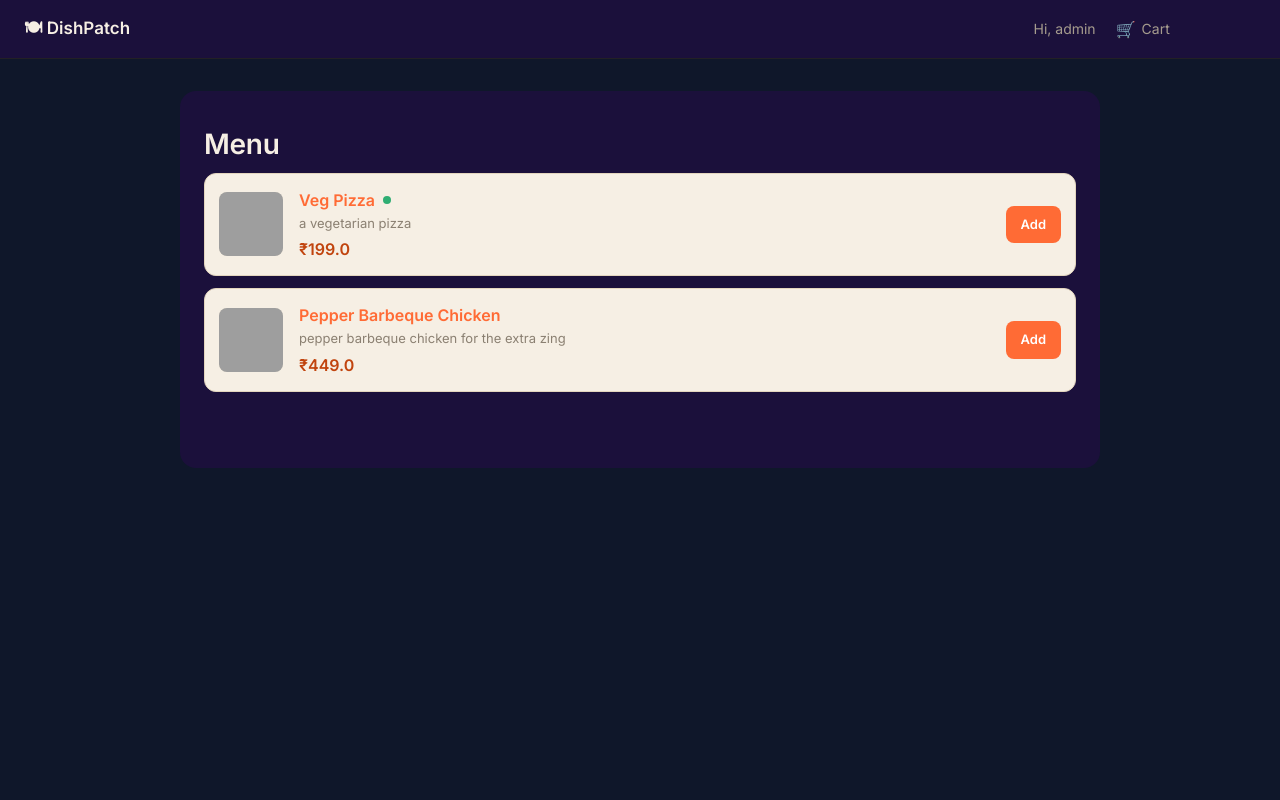
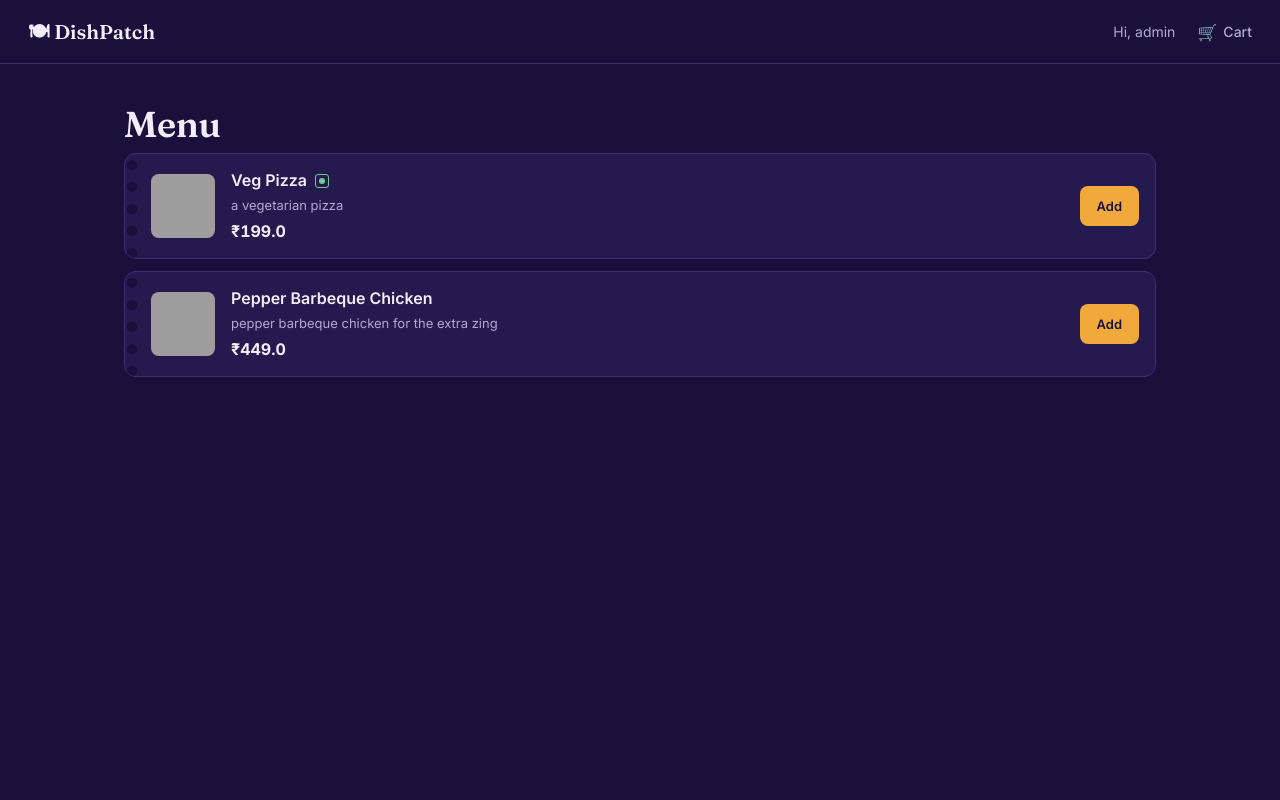
Before and after one commit to AbhijithMT04/DishPatch---Smart-delivery-seamlessly-dispatched., a Django app: page /view_menu/10/admin in a window 1280 px wide. Run offline with Django 5.2, Linux system fonts and the light colour scheme; data comes from the database, SQL or seed files in the repository; both versions use the stored data as it was after the commit; grey boxes are pictures that could not be loaded.

Commit message:
change UI

```diff
--- a/delivery/static/script.js
+++ b/delivery/static/script.js
@@ -1,20 +1,88 @@
 document.addEventListener("DOMContentLoaded", function () {
-  // Ask for confirmation before any "delete" link is followed,
+  initDeleteConfirm();
+  initBackButtons();
+  initNavShadow();
+});
 
+function initDeleteConfirm() {
   document.querySelectorAll(".js-confirm-delete").forEach(function (link) {
     link.addEventListener("click", function (e) {
-      var ok = confirm("Delete this restaurant? This can't be undone.");
-      if (!ok) {
-        e.preventDefault();
-      }
+      e.preventDefault();
+      var row = link.closest(".row-card");
+      var nameEl = row ? row.querySelector(".name") : null;
+      var label = nameEl ? nameEl.textContent.trim() : "this item";
+      var href = link.getAttribute("href");
+
+      showConfirmDialog({
+        title: "Delete " + label + "?",
+        body: "This removes it for good. There's no undo.",
+        confirmLabel: "Delete",
+        onConfirm: function () {
+          window.location.href = href;
+        }
+      });
     });
   });
+}
 
-  // Generic "back" buttons that don't depend on a specific URL name.
+function initBackButtons() {
   document.querySelectorAll(".js-back").forEach(function (btn) {
     btn.addEventListener("click", function (e) {
       e.preventDefault();
       window.history.back();
     });
   });
-});
+}
+
+function initNavShadow() {
+  var nav = document.querySelector(".navbar");
+  if (!nav) return;
+
+  function onScroll() {
+    nav.classList.toggle("is-scrolled", window.scrollY > 4);
+  }
+  onScroll();
+  window.addEventListener("scroll", onScroll, { passive: true });
+}
+
+function showConfirmDialog(opts) {
+  var overlay = document.createElement("div");
+  overlay.className = "dp-overlay";
+  overlay.innerHTML =
+    '<div class="dp-dialog" role="alertdialog" aria-modal="true" aria-labelledby="dp-dialog-title">' +
+      '<h3 id="dp-dialog-title"></h3>' +
+      "<p></p>" +
+      '<div class="dp-dialog-actions">' +
+        '<button type="button" class="btn btn-ghost btn-sm" data-action="cancel">Cancel</button>' +
+        '<button type="button" class="btn btn-danger btn-solid btn-sm" data-action="confirm"></button>' +
+      "</div>" +
+    "</div>";
+
+  overlay.querySelector("h3").textContent = opts.title;
+  overlay.querySelector("p").textContent = opts.body;
+  overlay.querySelector('[data-action="confirm"]').textContent = opts.confirmLabel;
+
+  document.body.appendChild(overlay);
+  document.body.style.overflow = "hidden";
+
+  function close() {
+    overlay.remove();
+    document.body.style.overflow = "";
+    document.removeEventListener("keydown", onKeydown);
+  }
+  function onKeydown(e) {
+    if (e.key === "Escape") close();
+  }
+
+  overlay.addEventListener("click", function (e) {
+    if (e.target === overlay) close();
+  });
+  overlay.querySelector('[data-action="cancel"]').addEventListener("click", close);
+  overlay.querySelector('[data-action="confirm"]').addEventListener("click", function () {
+    close();
+    opts.onConfirm();
+  });
+  document.addEventListener("keydown", onKeydown);
+
+  overlay.querySelector('[data-action="confirm"]').focus();
+}
--- a/delivery/static/style.css
+++ b/delivery/static/style.css
@@ -1,103 +1,147 @@
+@import url('https://fonts.googleapis.com/css2?family=Fraunces:opsz,wght@9..144,500;9..144,600;9..144,700&family=Inter:wght@400;500;600;700&display=swap');
+
 :root {
-  --bg: #0F172A;
-  --text: #F6EFE4;
-  --text-muted: #A69C8E;
-  --border: #232025;
+  --ink: #F3EEFB;
+  --ink-soft: #B3A8D6;
+  --ink-on-accent: #1B103B;
+  --paper: #1B103B;
+  --paper-warm: #241A4D;
+  --paper-line: #3E2F72;
 
-  --surface: #F6EFE4;
-  --surface-alt: #EFE4D0;
-  --text-on-surface: #FF6B35;
-  --text-muted-surface: #8B8072;
-  --border-surface: #E3D5BE;
+  --marigold: #F2A93B;
+  --marigold-hover: #FFC369;
+  --marigold-tint: rgba(242, 169, 59, 0.16);
 
-  --primary: #FF6B35;
-  --primary-hover: #E4551F;
-  --on-primary: #FFFFFF;
-  --primary-on-surface: #C1440E;
+  --chili: #FF6B47;
+  --chili-strong: #C1401F;
+  --chili-tint: rgba(255, 107, 71, 0.15);
 
-  --success: #2FAE73;
-  --success-bg: #DFF3E7;
-  --success-text: #1D7A4C;
+  --curry: #6FCB93;
+  --curry-tint: rgba(111, 203, 147, 0.15);
 
-  --danger: #D64545;
-  --danger-bg: #FCE4E2;
-  --danger-border: #F2B8B0;
-  --danger-bg-dark: #2A1210;
-  --danger-text-dark: #FF9585;
+  --shadow-sm: 0 1px 2px rgba(0, 0, 0, 0.35);
+  --shadow-md: 0 10px 28px rgba(0, 0, 0, 0.45);
+
+  --font-display: 'Fraunces', Georgia, serif;
+  --font-body: 'Inter', -apple-system, BlinkMacSystemFont, 'Segoe UI', sans-serif;
+
+  --r-sm: 8px;
+  --r-md: 12px;
+  --r-lg: 20px;
 }
 
 * { box-sizing: border-box; }
 
 body {
   margin: 0;
-  background: var(--bg);
-  color: var(--text);
-  font-family: "Inter", -apple-system, BlinkMacSystemFont, "Segoe UI", sans-serif;
-  line-height: 1.5;
+  background: var(--paper);
+  color: var(--ink);
+  font-family: var(--font-body);
+  font-size: 16px;
+  line-height: 1.55;
   -webkit-font-smoothing: antialiased;
 }
 
-h1, h2, h3 { margin: 0 0 8px; font-weight: 600; letter-spacing: -0.01em; }
-h1 { font-size: 1.75rem; }
-h2 { font-size: 1.375rem; }
-h3 { font-size: 1.125rem; }
+h1, h2, h3 {
+  font-family: var(--font-display);
+  font-weight: 600;
+  color: var(--ink);
+  line-height: 1.15;
+  margin: 0 0 8px;
+  letter-spacing: -0.01em;
+}
+h1 { font-size: 2.25rem; }
+h2 { font-size: 1.5rem; }
+h3 { font-size: 1.125rem; font-weight: 600; }
+
 p { margin: 0; }
 a { color: inherit; }
 
-.muted { color: var(--text-muted); }
-.error-text { color: var(--danger-text-dark); }
+.muted { color: var(--ink-soft); }
+.link-muted {
+  display: block;
+  text-align: center;
+  margin-top: 18px;
+  font-size: 0.875rem;
+  color: var(--ink-soft);
+  text-decoration: none;
+}
+.link-muted:hover { color: var(--marigold-hover); text-decoration: underline; }
+
+a:focus-visible,
+button:focus-visible,
+input:focus-visible,
+textarea:focus-visible {
+  outline: 2px solid var(--marigold);
+  outline-offset: 2px;
+}
+
+@media (prefers-reduced-motion: reduce) {
+  *, *::before, *::after {
+    animation-duration: 0.001ms !important;
+    animation-iteration-count: 1 !important;
+    transition-duration: 0.001ms !important;
+  }
+}
 
 .content-frame {
-  max-width: 920px;
-  margin: 32px auto 0;
-  background: #1b103b;
-  border-radius: 16px;
-  overflow: hidden;
+  min-height: calc(100vh - 65px);
 }
 
 .container {
-  max-width: 960px;
+  max-width: 1080px;
   margin: 0 auto;
-  padding: 32px 24px 64px;
+  padding: 40px 24px 72px;
+}
+
+.container-bg {
+  background-image: radial-gradient(var(--paper-line) 1px, transparent 1px);
+  background-size: 22px 22px;
+  background-position: -4px -4px;
 }
 
 .navbar {
   display: flex;
   align-items: center;
   justify-content: space-between;
-  padding: 16px 24px;
-  border-bottom: 1px solid var(--border);
+  padding: 16px 28px;
+  background: var(--paper);
+  border-bottom: 1px solid var(--paper-line);
   position: sticky;
   top: 0;
-  background: #1b103b;
-  z-index: 10;
+  z-index: 20;
+  transition: box-shadow 0.2s ease;
 }
+.navbar.is-scrolled { box-shadow: var(--shadow-sm); }
+
 .navbar .logo {
+  font-family: var(--font-display);
   font-weight: 600;
-  font-size: 1.0625rem;
+  font-size: 1.25rem;
   text-decoration: none;
-  color: var(--text);
+  color: var(--ink);
   display: inline-flex;
   align-items: center;
   gap: 8px;
 }
+
 .nav-right {
   display: flex;
   align-items: center;
-  gap: 20px;
-  margin-right: 7%;
+  gap: 22px;
 }
 .nav-right a {
   text-decoration: none;
-  color: var(--text-muted);
+  color: var(--ink-soft);
   font-size: 0.875rem;
-  transition: color 0.15s;
+  font-weight: 500;
   display: inline-flex;
   align-items: center;
   gap: 6px;
+  transition: color 0.15s ease;
 }
-.nav-right a:hover { color: var(--primary); }
-.nav-user { font-size: 0.875rem; color: var(--text-muted); }
+.nav-right a:hover { color: var(--marigold-hover); }
+.nav-user { font-size: 0.875rem; color: var(--ink-soft); }
 .cart-icon { font-size: 1rem; line-height: 1; }
 
 .btn {
@@ -105,55 +149,48 @@ a { color: inherit; }
   align-items: center;
   justify-content: center;
   gap: 6px;
-  padding: 0.625rem 1.25rem;
-  border-radius: 8px;
-  font-size: 0.875rem;
+  padding: 0.7rem 1.4rem;
+  border-radius: var(--r-sm);
+  font-family: var(--font-body);
+  font-size: 0.9rem;
   font-weight: 600;
   border: 1px solid transparent;
   cursor: pointer;
   text-decoration: none;
-  transition: background-color 0.15s, border-color 0.15s;
+  transition: background-color 0.15s ease, border-color 0.15s ease, color 0.15s ease, transform 0.1s ease;
 }
-.btn-sm { padding: 0.5rem 0.875rem; font-size: 0.8125rem; }
+.btn:active { transform: translateY(1px); }
+.btn-sm { padding: 0.55rem 1rem; font-size: 0.8125rem; }
 .btn-full { width: 100%; }
-.btn-primary { background: var(--primary); color: var(--on-primary); }
-.btn-primary:hover { background: var(--primary-hover); }
 
-.btn-ghost { background: transparent; color: var(--text-on-surface); border-color: var(--border-surface); }
-.btn-ghost:hover { border-color: var(--primary); }
+.btn-primary { background: var(--marigold); color: var(--ink-on-accent); }
+.btn-primary:hover { background: var(--marigold-hover); }
 
-.btn-ghost-invert { background: transparent; color: var(--text); border-color: var(--border); }
-.btn-ghost-invert:hover { border-color: var(--primary); }
+.btn-ghost { background: transparent; color: var(--ink); border-color: var(--paper-line); }
+.btn-ghost:hover { border-color: var(--marigold-hover); color: var(--marigold-hover); }
 
-.btn-danger { background: transparent; color: var(--danger); border-color: var(--danger-border); }
-.btn-danger:hover { background: rgba(214, 69, 69, 0.08); }
+.btn-danger { background: transparent; color: var(--chili); border-color: var(--chili-tint); }
+.btn-danger:hover { background: var(--chili-tint); }
 
-.link-muted {
-  display: block;
-  text-align: center;
-  margin-top: 16px;
-  font-size: 0.875rem;
-  color: var(--text-muted-surface);
-  text-decoration: none;
-}
-.link-muted:hover { color: var(--primary-on-surface); }
+.btn-danger.btn-solid { background: var(--chili-strong); color: #fff; border-color: var(--chili-strong); }
+.btn-danger.btn-solid:hover { background: #a5361b; }
 
 .form-card {
-  max-width: 400px;
-  margin: 56px auto;
-  background: var(--surface);
-  border: 1px solid var(--border-surface);
-  border-radius: 14px;
-  padding: 28px;
-  color: var(--text-on-surface);
+  max-width: 440px;
+  margin: 48px auto;
+  background: var(--paper-warm);
+  border: 1px solid var(--paper-line);
+  border-radius: var(--r-lg);
+  padding: 32px;
 }
-.form-card h2 { color: var(--text-on-surface); }
+.form-card h2 { margin-bottom: 4px; }
 
-.field { display: block; margin-bottom: 16px; }
+.field { display: block; margin-bottom: 18px; }
 .field label {
   display: block;
   font-size: 0.8125rem;
-  color: var(--text-muted-surface);
+  font-weight: 500;
+  color: var(--ink-soft);
   margin-bottom: 6px;
 }
 .field input[type="text"],
@@ -163,166 +200,329 @@ a { color: inherit; }
 .field input[type="address"],
 .field textarea {
   width: 100%;
-  padding: 0.625rem 0.75rem;
-  background: var(--bg);
-  border: 1px solid var(--border);
-  border-radius: 8px;
-  color: var(--text);
-  font-size: 0.875rem;
+  padding: 0.65rem 0.8rem;
+  background: var(--paper);
+  border: 1px solid var(--paper-line);
+  border-radius: var(--r-sm);
+  color: var(--ink);
+  font-size: 0.9rem;
   font-family: inherit;
 }
+.field textarea { min-height: 84px; resize: vertical; }
 .field input:focus,
 .field textarea:focus {
   outline: none;
-  border-color: var(--primary);
+  border-color: var(--marigold);
+  box-shadow: 0 0 0 3px var(--marigold-tint);
 }
-.field-checkbox {
-  display: flex;
-  align-items: center;
-  gap: 8px;
-  margin-bottom: 16px;
-  font-size: 0.875rem;
-  color: var(--text-muted-surface);
+.field input[type="checkbox"] {
+  width: auto;
+  accent-color: var(--curry);
+  margin-right: 8px;
 }
-.field-checkbox input { width: auto; }
 
 .hero {
-  min-height: 82vh;
+  min-height: 80vh;
   display: flex;
   flex-direction: column;
   align-items: center;
   justify-content: center;
   text-align: center;
   padding: 24px;
+  position: relative;
 }
-.hero-icon { font-size: 2rem; margin-bottom: 20px; }
-.hero h1 { max-width: 520px; font-size: 2.25rem; margin-bottom: 12px; color: var(--text); }
-.hero p { color: var(--text-muted); max-width: 400px; margin-bottom: 28px; }
+.hero-icon { font-size: 2.25rem; margin-bottom: 18px; }
+.hero h1 {
+  max-width: 620px;
+  font-size: clamp(1.9rem, 4vw, 2.75rem);
+  margin-bottom: 14px;
+}
+.hero p { color: var(--ink-soft); max-width: 420px; margin: 0 auto 30px; font-size: 1.05rem; }
 .hero .actions { display: flex; gap: 12px; }
-
-.confirm-card {
-  max-width: 380px;
-  margin: 90px auto;
-  background: var(--surface);
-  border: 1px solid var(--border-surface);
-  border-radius: 14px;
-  padding: 32px;
-  text-align: center;
-  color: var(--text-on-surface);
-}
-.confirm-card h2 { color: var(--text-on-surface); }
-
-.icon-circle {
-  width: 48px;
-  height: 48px;
-  border-radius: 50%;
-  display: flex;
-  align-items: center;
-  justify-content: center;
-  margin: 0 auto 16px;
-  font-size: 1.25rem;
-}
-.icon-circle--success { background: var(--success-bg); color: var(--success-text); }
-.icon-circle--error { background: var(--danger-bg); color: var(--danger); }
 
 .grid {
   display: grid;
-  grid-template-columns: repeat(auto-fill, minmax(220px, 1fr));
-  gap: 16px;
-  margin-top: 24px;
+  grid-template-columns: repeat(auto-fill, minmax(230px, 1fr));
+  align-items: stretch;
+  gap: 20px;
+  margin-top: 28px;
 }
+
 .card {
-  background: var(--surface);
-  border: 1px solid var(--border-surface);
-  border-radius: 12px;
+  background: var(--paper-warm);
+  border: 1px solid var(--paper-line);
+  border-radius: var(--r-md);
   overflow: hidden;
-  transition: border-color 0.15s;
-  color: var(--text-on-surface);
+  display: flex;
+  flex-direction: column;
+  height: 100%;
+  transition: box-shadow 0.15s ease, border-color 0.15s ease;
 }
-.card:hover { border-color: var(--primary); }
-.card img { width: 100%; height: 140px; object-fit: cover; display: block; background: var(--surface-alt); }
-.card-body { padding: 16px; }
+a:has(> .card) { text-decoration: none; display: flex; }
+.card:hover { box-shadow: var(--shadow-md); border-color: var(--marigold); }
+
+.card img {
+  width: 100%;
+  height: 150px;
+  object-fit: cover;
+  display: block;
+  background: var(--paper-line);
+}
+.card-body {
+  padding: 16px 18px;
+  display: flex;
+  flex-direction: column;
+  flex: 1;
+  color: var(--ink);
+}
+.card-body .btn { margin-top: auto; }
 .card-title {
   display: flex;
-  align-items: center;
+  align-items: flex-start;
   justify-content: space-between;
+  gap: 10px;
   font-weight: 600;
   margin-bottom: 4px;
 }
-.badge-rating { font-size: 0.75rem; color: var(--primary-on-surface); white-space: nowrap; font-weight: 600; }
-.cuisine { font-size: 0.875rem; color: var(--text-muted-surface); }
+.card-title span:first-child {
+  overflow: hidden;
+  text-overflow: ellipsis;
+  white-space: nowrap;
+}
+.badge-rating {
+  font-size: 0.75rem;
+  font-weight: 700;
+  color: var(--marigold);
+  background: var(--marigold-tint);
+  padding: 3px 8px;
+  border-radius: 999px;
+  white-space: nowrap;
+  flex-shrink: 0;
+}
+.cuisine {
+  font-size: 0.875rem;
+  color: var(--ink-soft);
+  overflow: hidden;
+  text-overflow: ellipsis;
+  white-space: nowrap;
+}
 
 .row-card {
+  position: relative;
   display: flex;
   align-items: center;
   gap: 16px;
-  background: var(--surface);
-  border: 1px solid var(--border-surface);
-  border-radius: 12px;
-  padding: 14px;
+  background: var(--paper-warm);
+  border: 1px solid var(--paper-line);
+  border-radius: var(--r-md);
+  padding: 14px 16px 14px 26px;
   margin-bottom: 12px;
-  color: var(--text-on-surface);
+  color: var(--ink);
 }
+.row-card::before {
+  content: "";
+  position: absolute;
+  left: -1px;
+  top: 0;
+  bottom: 0;
+  width: 16px;
+  background-image: radial-gradient(circle at 8px 11px, var(--paper) 5px, transparent 5.5px);
+  background-size: 16px 22px;
+  background-repeat: repeat-y;
+  border-radius: var(--r-md) 0 0 var(--r-md);
+}
+.container-bg .row-card::before { background-image: radial-gradient(circle at 8px 11px, var(--paper) 5px, transparent 5.5px), radial-gradient(var(--paper-line) 1px, transparent 1px); }
+
 .row-card img {
   width: 64px;
   height: 64px;
-  border-radius: 8px;
+  border-radius: var(--r-sm);
   object-fit: cover;
   flex-shrink: 0;
-  background: var(--surface-alt);
+  background: var(--paper-line);
 }
 .row-card .info { flex: 1; min-width: 0; }
-.row-card .name { font-weight: 600; display: flex; align-items: center; gap: 8px; }
-.row-card .desc { font-size: 0.8125rem; color: var(--text-muted-surface); margin-top: 2px; }
-.row-card .price { font-weight: 600; margin-top: 4px; color: var(--primary-on-surface); }
+.row-card .name {
+  font-weight: 600;
+  display: flex;
+  align-items: center;
+  gap: 8px;
+}
+.row-card .desc {
+  font-size: 0.8125rem;
+  color: var(--ink-soft);
+  margin-top: 2px;
+  overflow: hidden;
+  text-overflow: ellipsis;
+  white-space: nowrap;
+}
+.row-card .price {
+  font-weight: 700;
+  margin-top: 4px;
+  color: var(--ink);
+  font-variant-numeric: tabular-nums;
+}
 .row-card .actions { display: flex; gap: 8px; flex-shrink: 0; }
 
 .veg-dot {
-  width: 8px;
-  height: 8px;
+  display: inline-block;
+  width: 14px;
+  height: 14px;
+  border: 1.5px solid var(--curry);
+  border-radius: 3px;
+  position: relative;
+  vertical-align: middle;
+}
+.veg-dot::after {
+  content: "";
+  position: absolute;
+  top: 50%;
+  left: 50%;
+  width: 6px;
+  height: 6px;
+  background: var(--curry);
   border-radius: 50%;
-  background: var(--success);
-  display: inline-block;
-  flex-shrink: 0;
+  transform: translate(-50%, -50%);
 }
 
 .summary {
   display: flex;
   align-items: center;
   justify-content: space-between;
-  padding-top: 14px;
-  margin-top: 4px;
-  border-top: 1px solid var(--border);
+  padding: 16px 4px 0;
+  margin-top: 8px;
+  border-top: 1px dashed var(--paper-line);
   font-weight: 700;
-  font-size: 1.0625rem;
-  color: var(--text);
+  font-size: 1.125rem;
+  color: var(--ink);
 }
-.summary span:last-child { color: var(--primary); }
+.summary span:last-child { color: var(--marigold); font-variant-numeric: tabular-nums; }
 
-.error-banner {
-  background: var(--danger-bg-dark);
-  border: 1px solid #5C1F17;
-  color: var(--danger-text-dark);
-  padding: 12px 16px;
-  border-radius: 8px;
-  font-size: 0.875rem;
-  margin-bottom: 16px;
+.confirm-card {
+  position: relative;
+  max-width: 420px;
+  margin: 80px auto;
+  background: var(--paper-warm);
+  border: 1px solid var(--paper-line);
+  border-radius: var(--r-lg);
+  padding: 40px 32px 32px;
+  text-align: center;
+}
+.confirm-card::before {
+  content: "";
+  position: absolute;
+  top: -1px;
+  left: 0;
+  right: 0;
+  height: 16px;
+  background-image: radial-gradient(circle at 11px 8px, var(--paper) 5px, transparent 5.5px);
+  background-size: 22px 16px;
+  background-repeat: repeat-x;
 }
 
-@media (max-width: 480px) {
-  .hero h1 { font-size: 1.75rem; }
-  .row-card { flex-wrap: wrap; }
+.icon-circle {
+  width: 52px;
+  height: 52px;
+  border-radius: 50%;
+  display: flex;
+  align-items: center;
+  justify-content: center;
+  margin: 0 auto 18px;
+  font-size: 1.375rem;
+  animation: pop-in 0.35s cubic-bezier(0.2, 0.9, 0.3, 1.2) both;
+}
+.icon-circle--success { background: var(--curry-tint); color: var(--curry); }
+.icon-circle--error { background: var(--chili-tint); color: var(--chili); }
+
+@keyframes pop-in {
+  from { transform: scale(0.6); opacity: 0; }
+  to { transform: scale(1); opacity: 1; }
 }
 
 .address-box {
-  background: rgba(255, 107, 53, 0.08);
-  border-radius: 10px;
+  background: var(--paper);
+  border: 1px solid var(--paper-line);
+  border-radius: var(--r-md);
   padding: 18px 20px;
   text-align: left;
   margin-top: 8px;
 }
 .address-box-title {
-  color: var(--primary);
+  color: var(--marigold);
   font-size: 0.9375rem;
   margin-bottom: 6px;
 }
+
+.error-banner {
+  background: var(--chili-tint);
+  border-left: 3px solid var(--chili-strong);
+  color: var(--chili);
+  padding: 12px 16px;
+  border-radius: var(--r-sm);
+  font-size: 0.9rem;
+  margin-bottom: 18px;
+}
+
+.table-responsive { overflow-x: auto; border-radius: var(--r-md); border: 1px solid var(--paper-line); }
+table.table {
+  width: 100%;
+  border-collapse: collapse;
+  background: var(--paper-warm);
+  font-size: 0.9rem;
+}
+table.table th,
+table.table td {
+  text-align: left;
+  padding: 12px 14px;
+  border: none;
+  border-bottom: 1px solid var(--paper-line);
+  color: var(--ink);
+}
+table.table thead th {
+  font-weight: 600;
+  color: var(--ink-soft);
+  font-size: 0.8125rem;
+  background: var(--paper);
+}
+table.table tbody tr:last-child td { border-bottom: none; }
+table.table tbody tr:hover { background: var(--marigold-tint); }
+table.table td:nth-child(3) { font-variant-numeric: tabular-nums; }
+table.table img { border-radius: 6px; display: block; }
+
+.dp-overlay {
+  position: fixed;
+  inset: 0;
+  background: rgba(0, 0, 0, 0.55);
+  display: flex;
+  align-items: center;
+  justify-content: center;
+  padding: 20px;
+  z-index: 100;
+  animation: fade-in 0.15s ease both;
+}
+.dp-dialog {
+  background: var(--paper-warm);
+  border: 1px solid var(--paper-line);
+  border-radius: var(--r-md);
+  padding: 26px 26px 20px;
+  max-width: 360px;
+  width: 100%;
+  box-shadow: var(--shadow-md);
+}
+.dp-dialog h3 { margin-bottom: 8px; font-size: 1.125rem; }
+.dp-dialog p { color: var(--ink-soft); font-size: 0.9rem; margin-bottom: 20px; }
+.dp-dialog-actions { display: flex; justify-content: flex-end; gap: 10px; }
+
+@keyframes fade-in {
+  from { opacity: 0; }
+  to { opacity: 1; }
+}
+
+@media (max-width: 640px) {
+  .navbar { padding: 14px 18px; }
+  .nav-right { gap: 14px; }
+  .container { padding: 28px 18px 56px; }
+  .row-card { flex-wrap: wrap; padding-left: 22px; }
+  .row-card .actions { width: 100%; justify-content: flex-end; }
+  .form-card, .confirm-card { margin: 28px auto; padding: 26px 22px; }
+}
```
Also changed, not shown: db.sqlite3.
